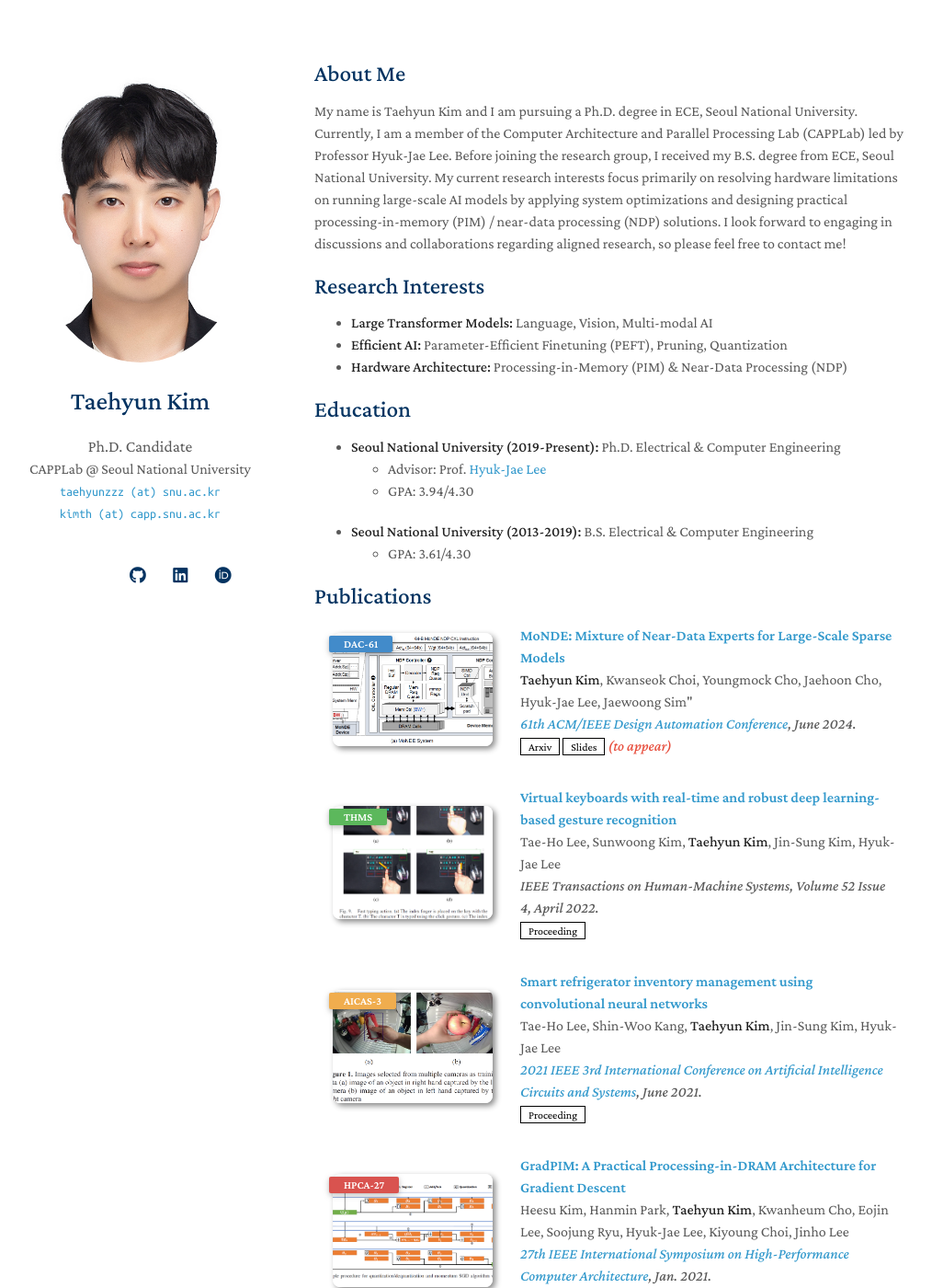
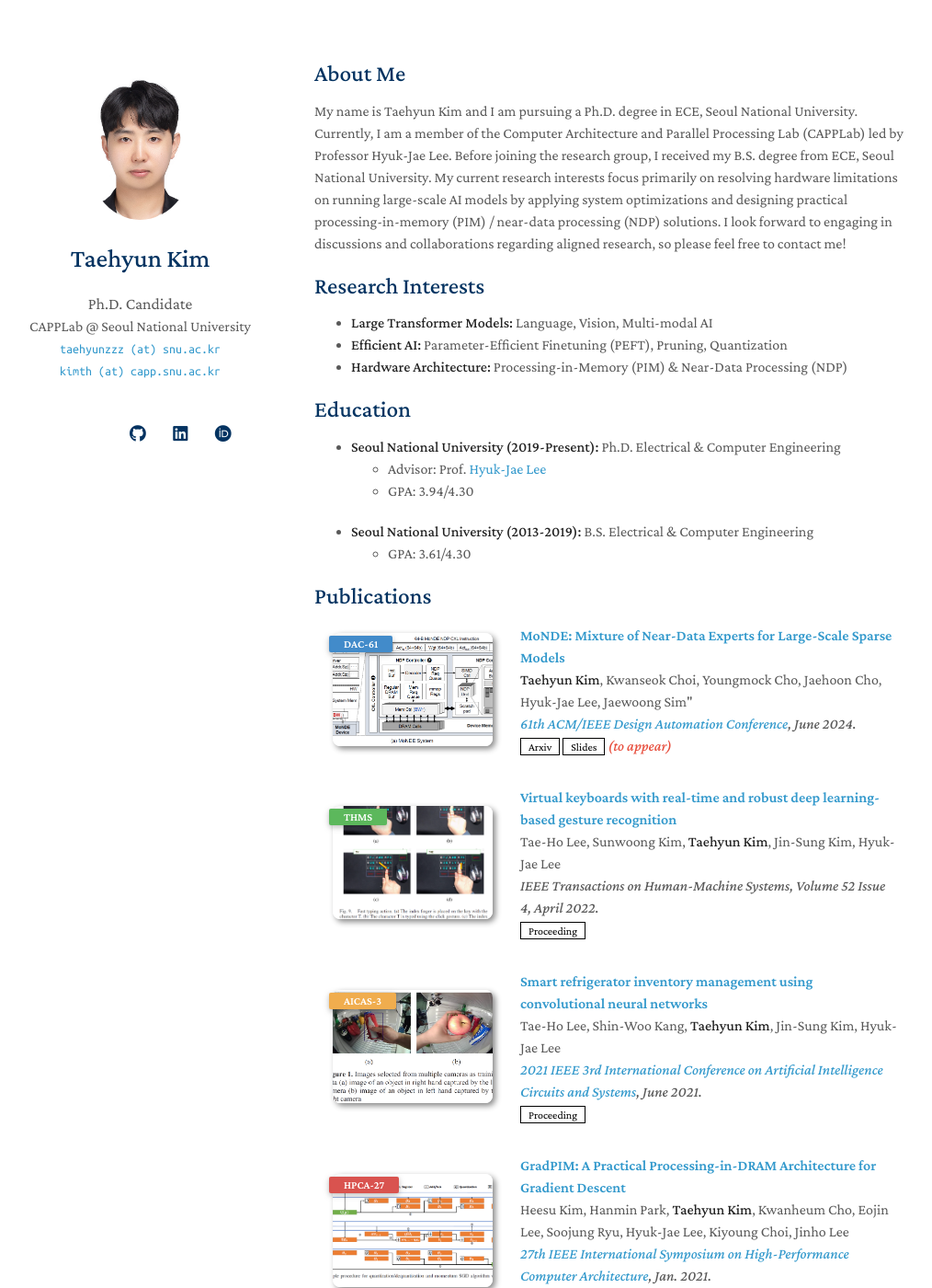
Before and after one commit to taehyunzzz/taehyunzzz.github.io, a Jekyll site: the page built from index.md, in a window 1280 px wide and 1400 px high. Shown: the whole window at 92% size, without its empty margins (128-1142 px from the left). Built offline with Jekyll 4.4.1, drawn with Linux system fonts in a browser that asks for light colours; nearby versions of some CDN libraries; a style sheet for code colours, icons or effects is not loaded; our own code applies the rules of GitHub Pages for plain Markdown files.

Commit message:
Modify profile pic size

```diff
--- a/_sass/minimal-light-no-dark-mode.scss
+++ b/_sass/minimal-light-no-dark-mode.scss
@@ -169,7 +169,7 @@ papertitle {
 
       .image.avatar img {
         border-radius: 100%;
-        width: 100%;
+        width: 50%;
         padding-top: 20px;
         padding-bottom: 20px;
       }
@@ -419,7 +419,7 @@ footer {
 
    .image.avatar img {
         border-radius: 100%;
-        width: 200px;
+        width: 120px;
       padding-top: 20px;
       padding-bottom: 20px;
       }
@@ -476,7 +476,7 @@ footer {
 
   .image.avatar img {
       border-radius: 100%;
-      width: 150px;
+      width: 120px;
       padding-top: 20px;
       padding-bottom: 20px;
   }
--- a/_sass/minimal-light.scss
+++ b/_sass/minimal-light.scss
@@ -216,7 +216,7 @@ papertitle {
 
       .image.avatar img {
         border-radius: 100%;
-        width: 100%;
+        width: 50%;
         padding-top: 20px;
         padding-bottom: 20px;
       }
@@ -497,7 +497,7 @@ footer {
 
   .image.avatar img {
       border-radius: 100%;
-      width: 200px;
+      width: 120px;
       padding-top: 20px;
       padding-bottom: 20px;
   }
@@ -546,7 +546,7 @@ footer {
 
   .image.avatar img {
       border-radius: 100%;
-      width: 150px;
+      width: 120px;
       padding-top: 20px;
       padding-bottom: 20px;
   }
```
